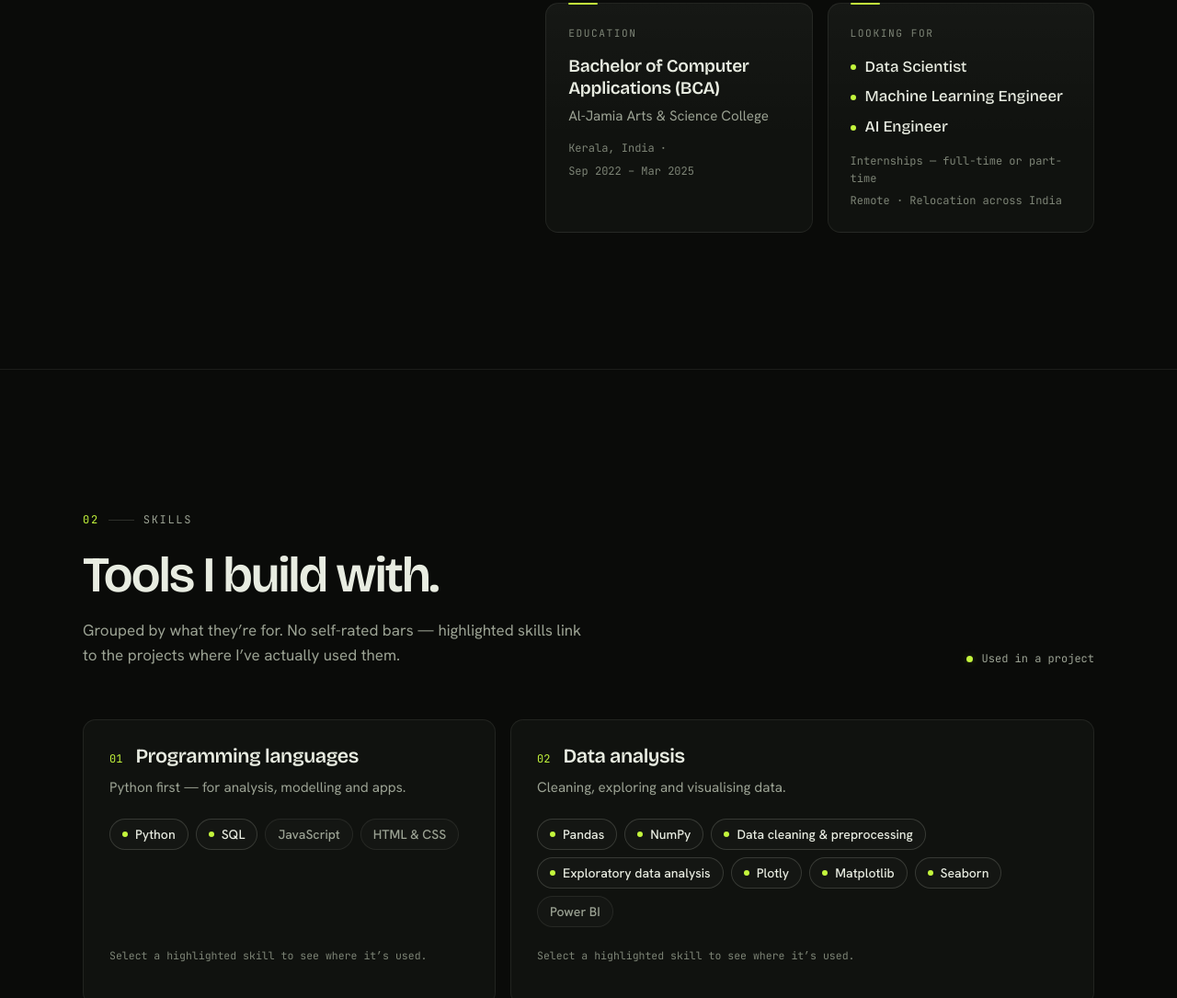
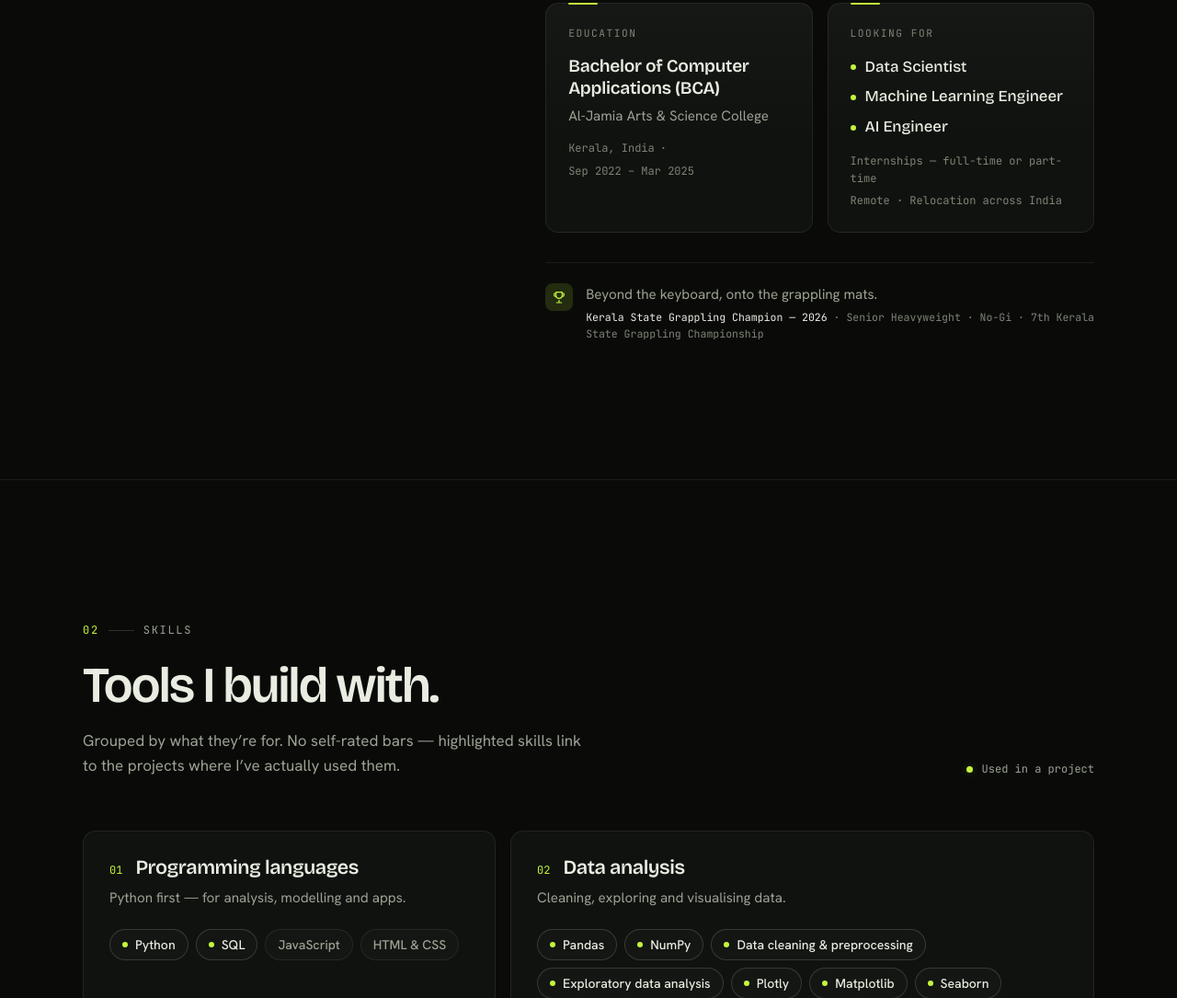
Before and after one commit to aliaffan-dev/my-portfolio, an Astro site: page / in a window 1280 px wide. Shown: the part 1495-2580 px from the top of the page at 92% size. Built offline with nearby package versions, Linux system fonts and the light colour scheme; Astro itself is replaced by a stand-in of ours.

Commit message:
Add grappling championship note to About section
Small, understated personal note at the bottom of About:
Kerala State Grappling Champion 2026 (Senior Heavyweight, No-Gi).

Co-Authored-By: Claude Opus 5.5 <noreply@anthropic.com>

```diff
--- a/src/components/About.astro
+++ b/src/components/About.astro
@@ -1,5 +1,6 @@
 ---
 import SectionHeader from './SectionHeader.astro';
+import Icon from './Icon.astro';
 import { about, site } from '../data/site';
 ---
 
@@ -45,6 +46,28 @@ import { about, site } from '../data/site';
           </p>
         </article>
       </div>
+
+      {
+        about.personal && (
+          <div class="about__personal" data-reveal style="--d:3">
+            <span class="about__personal-icon" aria-hidden="true">
+              <Icon name="trophy" />
+            </span>
+            <div>
+              <p class="about__personal-lead">{about.personal.lead}</p>
+              <p class="about__personal-meta mono">
+                <span class="about__personal-title">{about.personal.title}</span>
+                {about.personal.details.map((d) => (
+                  <>
+                    <span aria-hidden="true"> · </span>
+                    <span>{d}</span>
+                  </>
+                ))}
+              </p>
+            </div>
+          </div>
+        )
+      }
     </div>
   </div>
 </section>
@@ -153,6 +176,43 @@ import { about, site } from '../data/site';
     flex: none;
   }
 
+  /* Personal note — deliberately quiet: hairline divider, small icon, muted text */
+  .about__personal {
+    display: flex;
+    align-items: flex-start;
+    gap: 14px;
+    margin-top: 32px;
+    padding-top: 22px;
+    border-top: 1px solid var(--line);
+  }
+  .about__personal-icon {
+    display: grid;
+    place-items: center;
+    flex: none;
+    width: 30px;
+    height: 30px;
+    border-radius: 8px;
+    background: var(--lime-soft);
+    color: var(--lime);
+  }
+  .about__personal-icon :global(svg) {
+    width: 16px;
+    height: 16px;
+  }
+  .about__personal-lead {
+    font-size: 0.95rem;
+    color: var(--text-muted);
+  }
+  .about__personal-meta {
+    margin-top: 4px;
+    font-size: 0.72rem;
+    line-height: 1.6;
+    color: var(--text-faint);
+  }
+  .about__personal-title {
+    color: var(--text);
+  }
+
   @media (max-width: 900px) {
     .about__grid {
       grid-template-columns: 1fr;
--- a/src/components/Icon.astro
+++ b/src/components/Icon.astro
@@ -4,7 +4,7 @@
  * Decorative by default (aria-hidden); pass `label` when the icon stands alone.
  */
 interface Props {
-  name: 'github' | 'linkedin' | 'arrow-right' | 'arrow-up-right' | 'download' | 'mail';
+  name: 'github' | 'linkedin' | 'arrow-right' | 'arrow-up-right' | 'download' | 'mail' | 'trophy';
   label?: string;
 }
 
@@ -19,6 +19,7 @@ const paths: Record<Props['name'], string> = {
   'arrow-up-right': '<path d="M7 17 17 7M8 7h9v9"/>',
   download: '<path d="M12 4v11m0 0-4.5-4.5M12 15l4.5-4.5M5 19h14"/>',
   mail: '<rect x="3" y="5" width="18" height="14" rx="2"/><path d="m4 7 8 6 8-6"/>',
+  trophy: '<path d="M8 21h8M12 17v4M7 4h10v5a5 5 0 0 1-10 0V4Z"/><path d="M7 6H4.5a.5.5 0 0 0-.5.5V8a3 3 0 0 0 3 3M17 6h2.5a.5.5 0 0 1 .5.5V8a3 3 0 0 1-3 3"/>',
 };
 ---
 
--- a/src/data/site.ts
+++ b/src/data/site.ts
@@ -77,6 +77,12 @@ export const about = {
   },
   lookingFor: ['Data Scientist', 'Machine Learning Engineer', 'AI Engineer'],
   lookingForNote: 'Internships — full-time or part-time',
+  /** Small personal note shown at the bottom of About. Set to null to hide. */
+  personal: {
+    lead: 'Beyond the keyboard, onto the grappling mats.',
+    title: 'Kerala State Grappling Champion — 2026',
+    details: ['Senior Heavyweight', 'No-Gi', '7th Kerala State Grappling Championship'],
+  } as { lead: string; title: string; details: string[] } | null,
 };
 
 /* ==========================================================================
```
